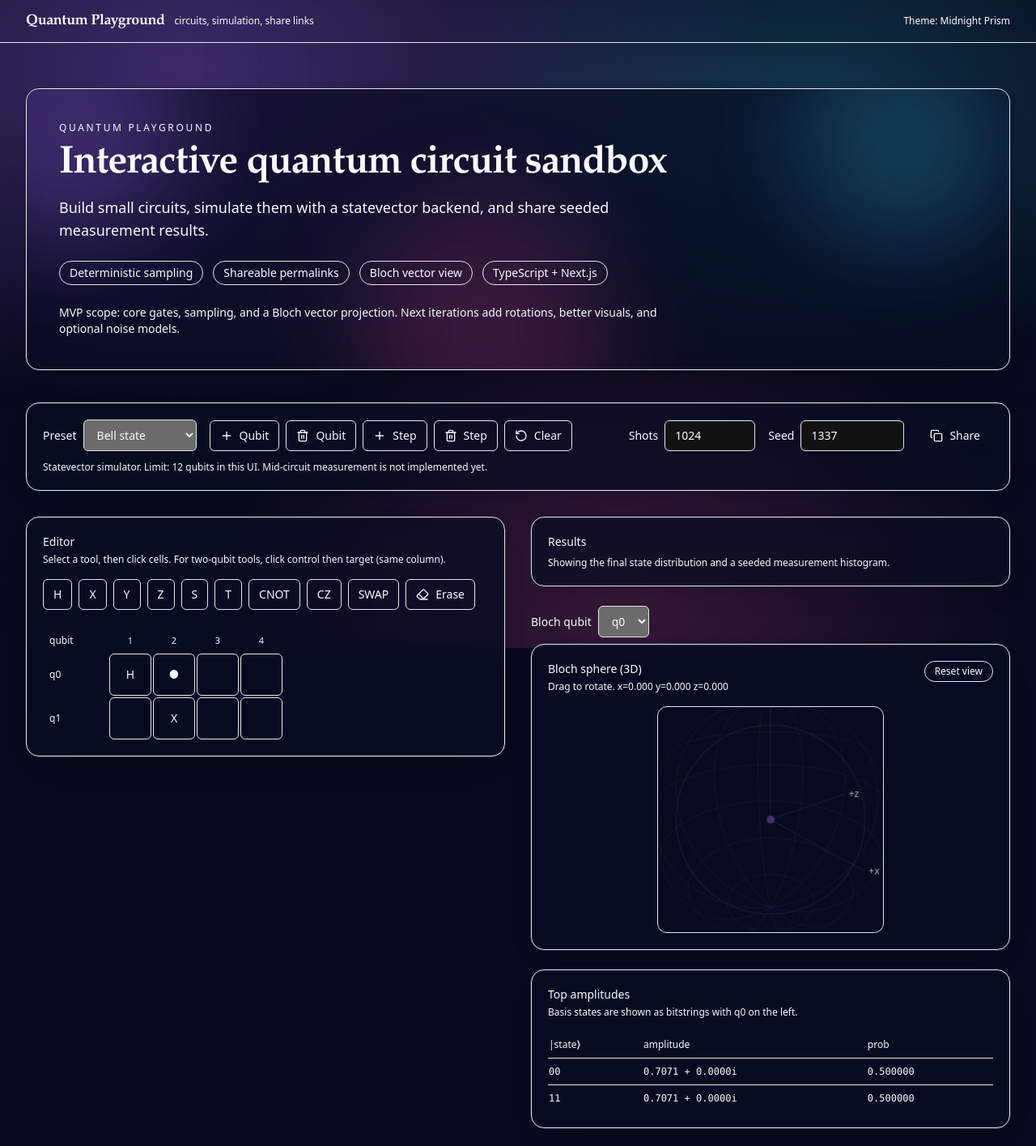
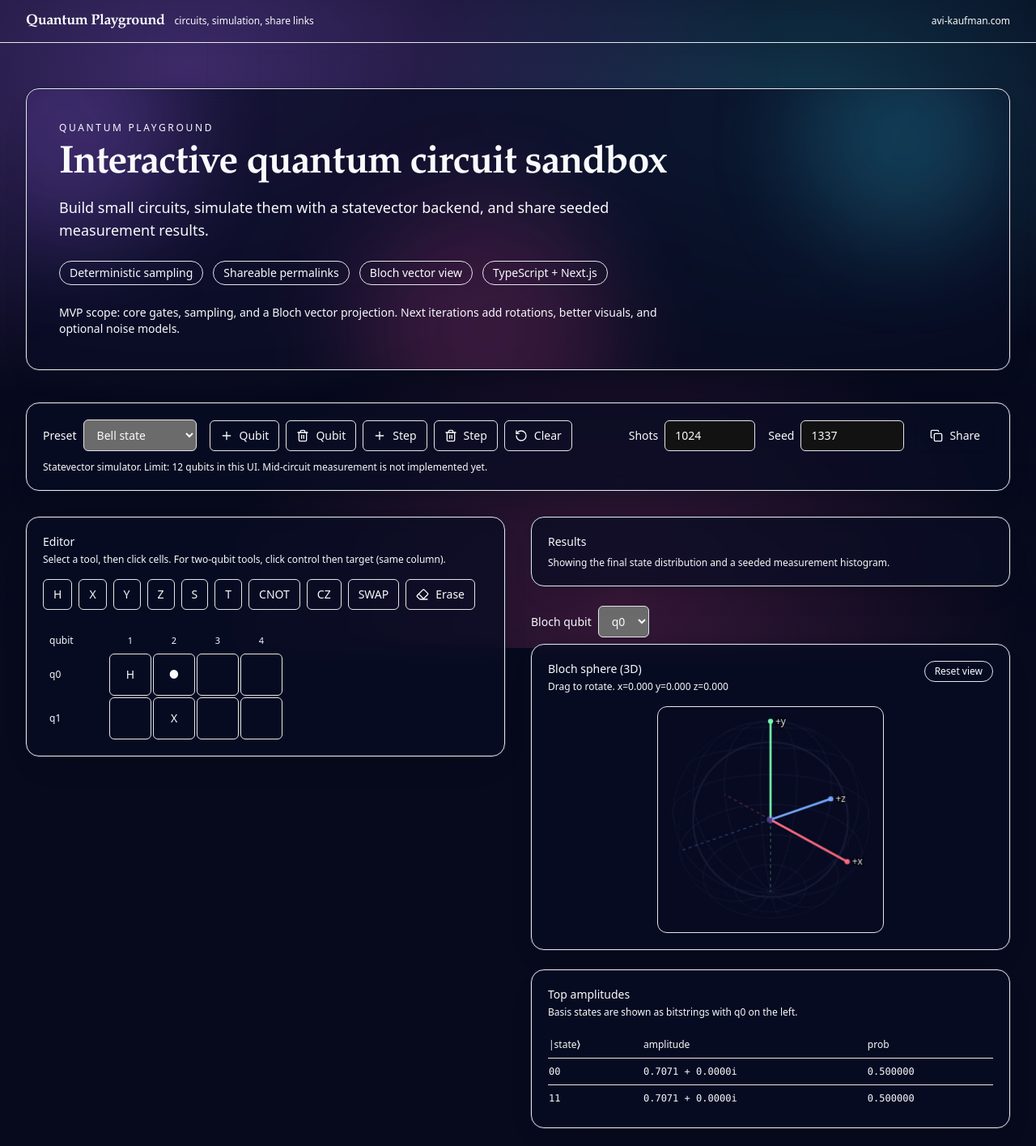
Before and after one commit to AviKaufman/quantum-playground, a Next.js app: page / in a window 1280 px wide. Shown: the top 1415 px of the page at 81% size. Built offline with nearby package versions, Linux system fonts and the light colour scheme.

Commit message:
Improve Bloch sphere axis visibility; header link back to avi-kaufman.com

```diff
--- a/app/layout.tsx
+++ b/app/layout.tsx
@@ -30,9 +30,17 @@ export default function RootLayout({
                   circuits, simulation, share links
                 </span>
               </div>
-              <span className="text-xs text-muted-foreground">
-                Theme: Midnight Prism
-              </span>
+              <nav className="flex items-center gap-4">
+                <a
+                  href="https://avi-kaufman.com"
+                  target="_blank"
+                  rel="noreferrer"
+                  className="text-xs text-muted-foreground hover:text-foreground transition-colors"
+                  aria-label="Back to avi-kaufman.com"
+                >
+                  avi-kaufman.com
+                </a>
+              </nav>
             </div>
           </header>
           <main>{children}</main>
--- a/components/quantum/BlochSphere3D.tsx
+++ b/components/quantum/BlochSphere3D.tsx
@@ -30,7 +30,9 @@ function project(p: Vec3, size: number, camZ: number) {
   const x = p.x * k
   const y = p.y * k
   const half = size / 2
-  return { x: half + x * half, y: half - y * half, z: p.z }
+  // Scale down the projection so axes + labels stay inside the canvas.
+  const scale = 0.82
+  return { x: half + x * half * scale, y: half - y * half * scale, z: p.z }
 }
 
 export function BlochSphere3D({ vector, label = 'Bloch sphere (3D)' }: BlochSphere3DProps) {
@@ -80,10 +82,10 @@ export function BlochSphere3D({ vector, label = 'Bloch sphere (3D)' }: BlochSphe
     const vec = { x, y, z }
 
     // Sphere outline.
-    ctx.strokeStyle = border
-    ctx.lineWidth = 2
+    ctx.strokeStyle = borderRaw ? `hsl(${borderRaw} / 0.70)` : border
+    ctx.lineWidth = 2.25
     ctx.beginPath()
-    ctx.arc(size / 2, size / 2, (size * 0.42), 0, Math.PI * 2)
+    ctx.arc(size / 2, size / 2, size * 0.42 * 0.82, 0, Math.PI * 2)
     ctx.stroke()
 
     // Lat/long grid with depth cueing.
@@ -130,23 +132,57 @@ export function BlochSphere3D({ vector, label = 'Bloch sphere (3D)' }: BlochSphe
     }
 
     // Axes.
-    const axis = (dir: Vec3, labelText: string) => {
-      const a = applyView({ x: 0, y: 0, z: 0 })
-      const b = applyView(dir)
-      ctx.strokeStyle = border
+    const drawAxis = (dir: Vec3, labelText: string, color: string) => {
+      const o = applyView({ x: 0, y: 0, z: 0 })
+      const p = applyView(dir)
+      const n = applyView({ x: -dir.x, y: -dir.y, z: -dir.z })
+
+      // Negative axis (faint dashed).
+      ctx.save()
+      ctx.strokeStyle = color.replace('0.95', '0.28')
       ctx.lineWidth = 1.5
+      ctx.setLineDash([4, 4])
       ctx.beginPath()
-      ctx.moveTo(a.x, a.y)
-      ctx.lineTo(b.x, b.y)
+      ctx.moveTo(o.x, o.y)
+      ctx.lineTo(n.x, n.y)
+      ctx.stroke()
+      ctx.restore()
+
+      // Positive axis (bold).
+      ctx.strokeStyle = color
+      ctx.lineWidth = 2.75
+      ctx.beginPath()
+      ctx.moveTo(o.x, o.y)
+      ctx.lineTo(p.x, p.y)
       ctx.stroke()
 
-      ctx.fillStyle = text
+      // End cap + label with a subtle outline for contrast.
+      ctx.fillStyle = color
+      ctx.beginPath()
+      ctx.arc(p.x, p.y, 3.2, 0, Math.PI * 2)
+      ctx.fill()
+
       ctx.font = '12px ui-sans-serif, system-ui'
-      ctx.fillText(labelText, b.x + 6, b.y + 4)
+      ctx.lineWidth = 3
+      ctx.strokeStyle = 'rgba(0,0,0,0.55)'
+      ctx.strokeText(labelText, p.x + 6, p.y + 4)
+      ctx.fillStyle = 'rgba(255,255,255,0.88)'
+      ctx.fillText(labelText, p.x + 6, p.y + 4)
     }
-    axis({ x: 1, y: 0, z: 0 }, '+x')
-    axis({ x: 0, y: 1, z: 0 }, '+y')
-    axis({ x: 0, y: 0, z: 1 }, '+z')
+
+    // Color-coded axes for visibility on dark backgrounds.
+    drawAxis({ x: 1, y: 0, z: 0 }, '+x', 'rgba(255, 110, 130, 0.95)')
+    drawAxis({ x: 0, y: 1, z: 0 }, '+y', 'rgba(120, 255, 180, 0.95)')
+    drawAxis({ x: 0, y: 0, z: 1 }, '+z', 'rgba(120, 170, 255, 0.95)')
+
+    // Origin marker.
+    {
+      const o = applyView({ x: 0, y: 0, z: 0 })
+      ctx.fillStyle = borderRaw ? `hsl(${borderRaw} / 0.90)` : 'rgba(255,255,255,0.65)'
+      ctx.beginPath()
+      ctx.arc(o.x, o.y, 2.2, 0, Math.PI * 2)
+      ctx.fill()
+    }
 
     // Bloch vector.
     {
```
